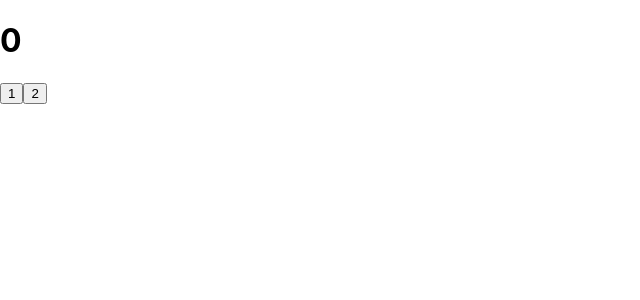
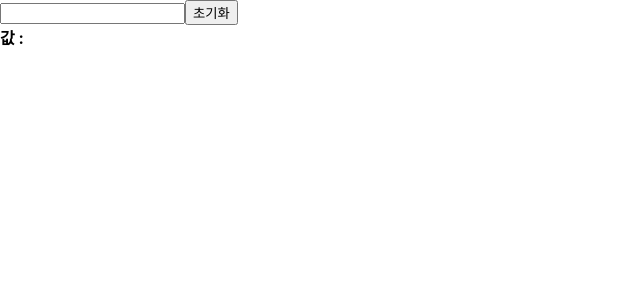
Before and after one commit to noranlenna/vp-web-react, a React (Create React App) app: page / in a window 1280 px wide. Shown: the top 300 px of the page, without its empty margins (0-640 px from the left). Built offline with nearby package versions, Linux system fonts and the light colour scheme.

Commit message:
8.input 상태 관리하기

```diff
--- a/src/App.js
+++ b/src/App.js
@@ -1,11 +1,9 @@
-import Counter from "./component/Counter";
+import InputSample from "./component/InputSample";
 
-// props 값을 생략하면 true
-// isSpecial={true}
 function App() {
   return (
     <div className="App">
-      <Counter></Counter>
+      <InputSample></InputSample>
     </div>
   );
 }
--- /dev/null
+++ b/src/component/InputSample.jsx
@@ -0,0 +1,24 @@
+import React, {useState} from 'react';
+
+function InputSample() {
+	const [text, setText] = useState('');
+	const handleOnChange = (e) => {
+		setText(e.target.value);
+	}
+
+	const handleOnReset = () => {
+		setText('')
+	}
+
+	return (
+		<div>
+			<input type="text" onChange={handleOnChange} value={text}/>
+			<button type="button" onClick={handleOnReset}>초기화</button>
+			<div className="">
+				<b>값 : {text}</b>
+			</div>
+		</div>
+	);
+}
+
+export default InputSample;
```
